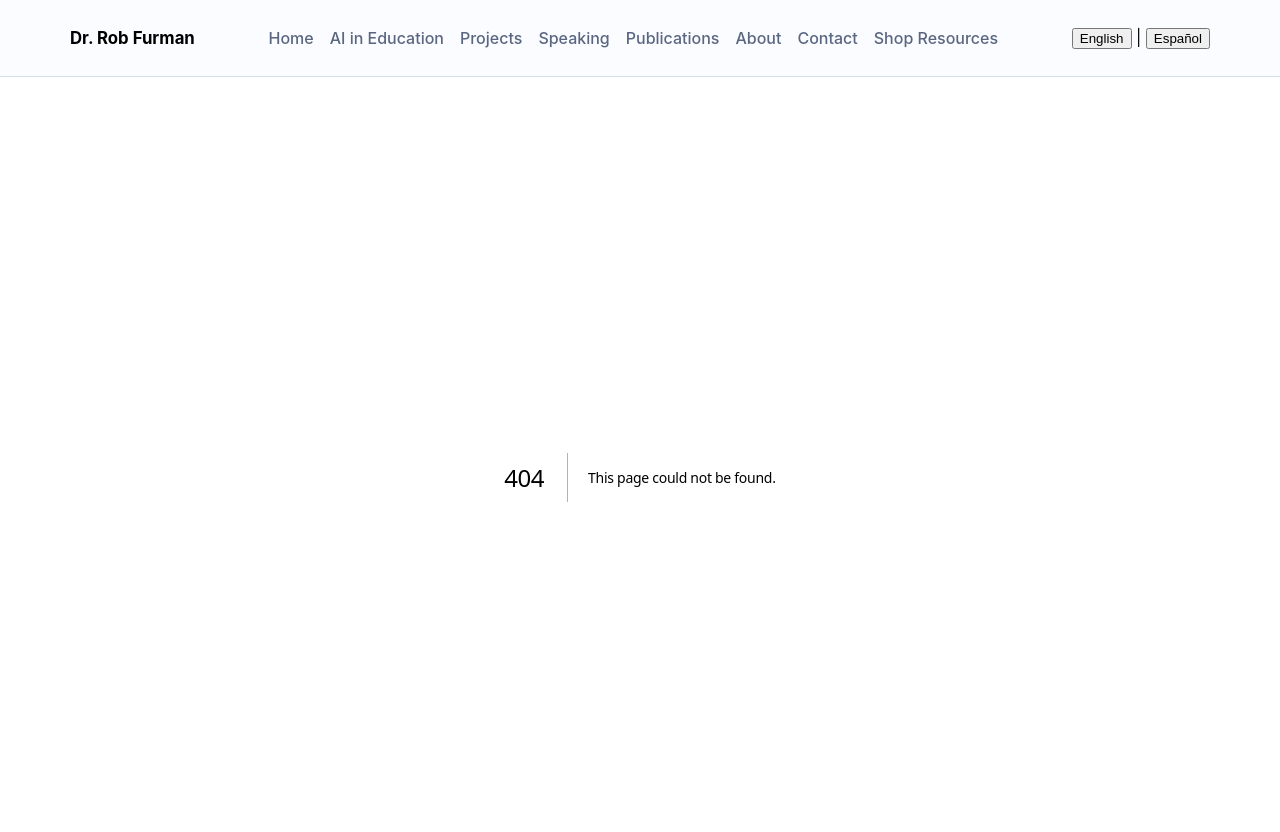
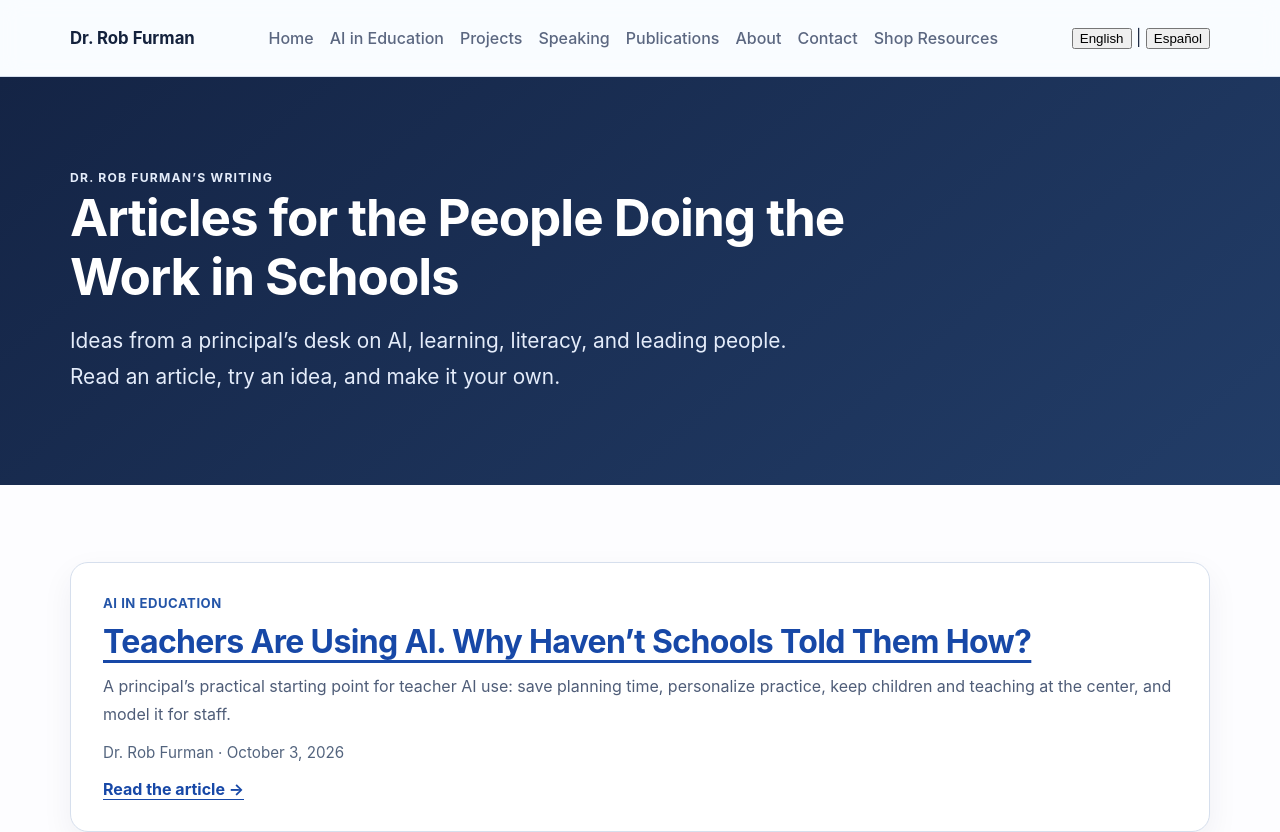
Before and after one commit to DrRobF/rob-furman-portfolio, a Next.js app: page /articles in a window 1280 px wide. Before the commit this address had no page. Shown: the top 832 px of the page. Built offline with nearby package versions, Linux system fonts and the light colour scheme.

Commit message:
Add app/articles/page.js

```diff
--- /dev/null
+++ b/app/articles/page.js
@@ -0,0 +1,51 @@
+import Link from 'next/link';
+import styles from './articles.module.css';
+
+export const metadata = {
+  title: 'Articles on AI in Education and School Leadership | Dr. Rob Furman',
+  description: 'Original articles from Dr. Rob Furman on teaching with AI, student learning, school leadership, and the human decisions behind education.',
+  alternates: { canonical: 'https://www.drrobfurman.com/articles' },
+};
+
+const articles = [
+  {
+    title: 'Teachers Are Using AI. Why Haven’t Schools Told Them How?',
+    description: 'A principal’s practical starting point for teacher AI use: save planning time, personalize practice, keep children and teaching at the center, and model it for staff.',
+    href: '/articles/teachers-using-ai-school-guidance',
+    date: 'October 3, 2026',
+    topic: 'AI in education',
+  },
+];
+
+export default function ArticlesPage() {
+  return (
+    <>
+      <section className={styles.hero}>
+        <div className="container">
+          <p className="eyebrow">Dr. Rob Furman’s writing</p>
+          <h1>Articles for the People Doing the Work in Schools</h1>
+          <p className={`lead ${styles.intro}`}>
+            Ideas from a principal’s desk on AI, learning, literacy, and leading people.
+            Read an article, try an idea, and make it your own.
+          </p>
+        </div>
+      </section>
+      <section className="section section-light">
+        <div className="container">
+          <div className={styles.grid}>
+            {articles.map((article) => (
+              <article className={styles.card} key={article.href}>
+                <span className={styles.tag}>{article.topic}</span>
+                <h2><Link href={article.href}>{article.title}</Link></h2>
+                <p>{article.description}</p>
+                <p className={styles.meta}>Dr. Rob Furman · {article.date}</p>
+                <Link href={article.href} aria-label={`Read ${article.title}`}>Read the article →</Link>
+              </article>
+            ))}
+          </div>
+          <p className="top-space">For books and articles published elsewhere, visit my <Link className="text-link" href="/publications">Publications page →</Link></p>
+        </div>
+      </section>
+    </>
+  );
+}
```
